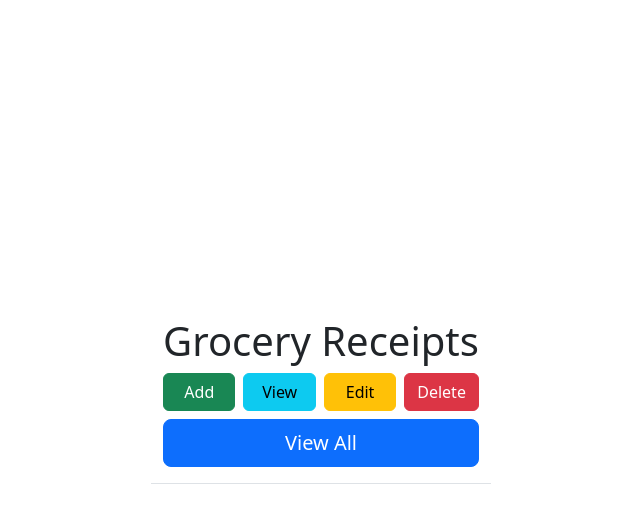
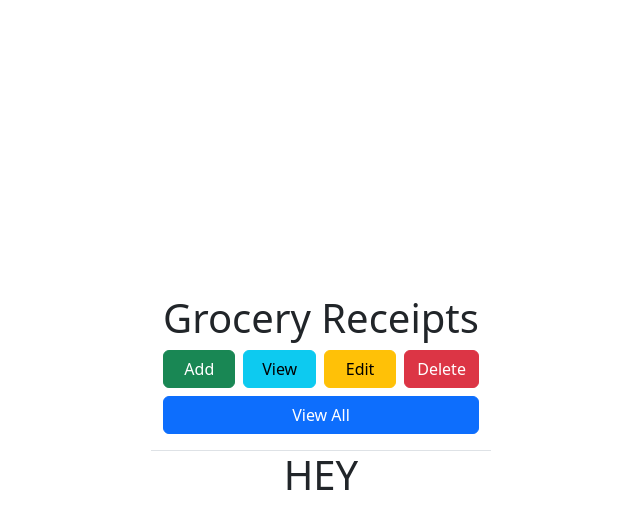
Before and after one commit to arnoprincestonpan/grocery-receipts-frontend, a React (Vite) app in the folder front-end/: page / in a window 1280 px wide. Both pictures are taken after a click on the button "Delete". Shown: the top 528 px of the page, without its empty margins (319-959 px from the left). Built offline with nearby package versions, Linux system fonts and the light colour scheme.

Commit message:
Adding Delete, changed buttons to Button Component from react-bootstrap

```diff
--- a/front-end/src/App.jsx
+++ b/front-end/src/App.jsx
@@ -2,47 +2,48 @@ import './App.css'
 import receiptData from './data/receipts.json';
 import "bootstrap/dist/css/bootstrap.min.css";
 import { useState } from 'react';
-
-function addReceipt(){
-  console.log("Add Receipt");
-
-}
-
+import { Button, Modal } from 'react-bootstrap'
 
 function App() {
+  const [viewReceipts, setViewReceipts] = useState(false);
+  const [showDeleteModal, setShowDeleteModal] = useState(false);
 
-  const [viewReceipts, setViewReceipts] = useState(false);
 
   return (
     <>
       <div className="container">
-
         {/* Title & Menu */}
         <div className="container border-bottom">
           <h1>Grocery Receipts</h1>
           {/* Buttons Section */}
           <div className="mb-2">
             <div className="d-flex justify-content-between gap-2">
-              <button className="btn btn-success w-25">
+              <Button className="w-25" variant="success">
                 Add
-              </button>
-              <button className="btn btn-info w-25">
+              </Button>
+              <Button className="w-25" variant="info">
                 View
-              </button>
-              <button className="btn btn-warning w-25">
+              </Button>
+              <Button className="w-25" variant="warning">
                 Edit
-              </button>
-              <button className="btn btn-danger w-25">
+              </Button>
+              <Button className="w-25" variant="danger" onClick={() => setShowDeleteModal(!showDeleteModal)}>
                 Delete
-              </button>
+              </Button>
             </div>
-            <button className="btn btn-primary btn-lg w-100 my-2" onClick={() => setViewReceipts(!viewReceipts)}>
+            <Button variant="primary" className="w-100 my-2" onClick={() => setViewReceipts(!viewReceipts)}>
               View All
-            </button>
+            </Button>
           </div>
         </div>
 
-        {/* Receipts Section */}
+        {/* Delete Modal */}
+
+        {showDeleteModal &&
+            <h1>HEY</h1>
+        }
+
+        {/* Receipts */}
 
         {viewReceipts && receiptData.map((receipt, index) => (
           <div key={index} className="card my-2">
```
